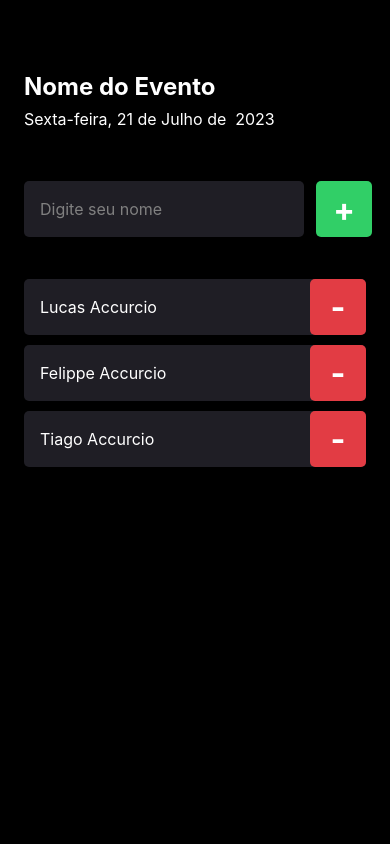
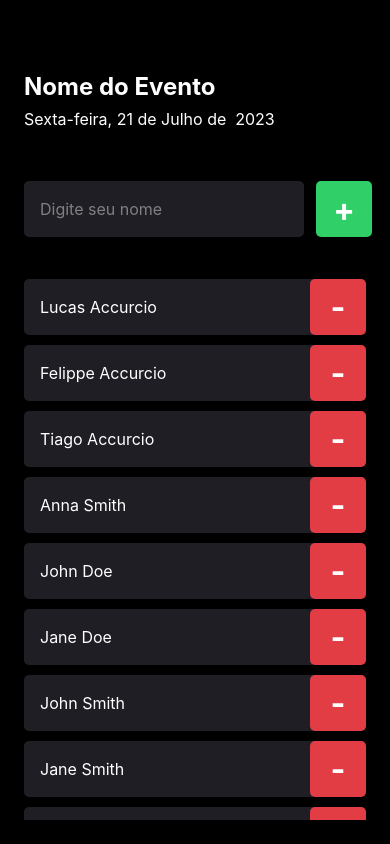
Before and after one commit to LucasAccurcio/iamhere-react-native, a React Native app: screen / in a window 390 px wide. Built offline with nearby package versions, Linux system fonts and the light colour scheme.

Commit message:
feat: FlatList

```diff
--- a/src/screens/Home/index.tsx
+++ b/src/screens/Home/index.tsx
@@ -1,9 +1,28 @@
 import { StatusBar } from 'expo-status-bar';
-import { Text, TextInput, Touchable, TouchableOpacity, View } from 'react-native';
+import { FlatList, Text, TextInput, Touchable, TouchableOpacity, View } from 'react-native';
 import { styles } from './styles';
 import { Participant } from './components/Participant';
 
 export function Home() {
+  const participants = [
+    'Lucas Accurcio',
+    'Felippe Accurcio',
+    'Tiago Accurcio',
+    'Anna Smith',
+    'John Doe',
+    'Jane Doe',
+    'John Smith',
+    'Jane Smith',
+    'John Wayne',
+    'Jane Wayne',
+    'Anna Smith',
+    'John Doe',
+    'Jane Doe',
+    'John Smith',
+    'Jane Smith',
+    'John Wayne',
+    'Jane Wayne',
+  ]
 
   function handleParticipantAdd(): void {
     console.log("Adicionando participante");
@@ -30,9 +49,24 @@
           <Text style={styles.buttonText}>+</Text>
         </TouchableOpacity>
       </View>
-      <Participant name="Lucas Accurcio" onRemove={handleParticipantRemove} />
-      <Participant name="Felippe Accurcio" onRemove={handleParticipantRemove} />
-      <Participant name="Tiago Accurcio" onRemove={handleParticipantRemove} />
+
+      <FlatList
+        data={participants}
+        keyExtractor={item => item}
+        renderItem={({ item }) => (
+          <Participant
+            key={item}
+            name={item}
+            onRemove={handleParticipantRemove}
+          />
+        )}
+        showsVerticalScrollIndicator={false}
+        ListEmptyComponent={() => (
+          <Text style={styles.emptyList}>
+            Nenhum participante adicionado
+          </Text>
+        )}
+      />
     </View>
   );
 }
--- a/src/screens/Home/styles.ts
+++ b/src/screens/Home/styles.ts
@@ -49,4 +49,9 @@
 		marginTop: 36,
 		marginBottom: 42,
 	},
+	emptyList: {
+		color: '#FFFFFF',
+		fontSize: 16,
+		textAlign: 'center',
+	},
 });
```
